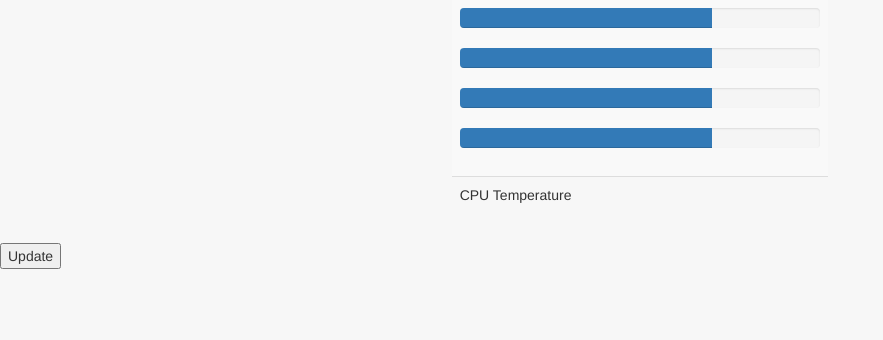
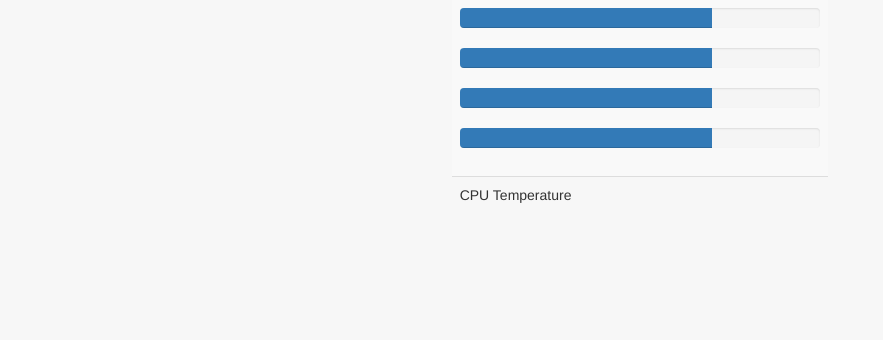
Before and after one commit to GaryLam56/RaspberryPiMonitor, a Django app: template monitor/templates/monitor/index.html in a window 1280 px wide. Shown: the part 460-800 px from the top of the page, without its empty margins (0-883 px from the left). Run offline with Django 3.2, Linux system fonts and the light colour scheme; the template is opened without the code that fills it, so the values that code supplies are empty; some libraries are stand-ins or nearby versions.

Commit message:
automated updated

```diff
--- a/monitor/templates/monitor/index.html
+++ b/monitor/templates/monitor/index.html
@@ -167,9 +167,9 @@
             </div>
         </div>
 
-    <button type="button" id="update-btn">{% csrf_token %}Update</button>
+    <!-- <button type="button" id="update-btn">{% csrf_token %}Update</button> -->
 <script>
-	update();
+	setInterval(update(),4000);
 </script>
 </body>
 </html>
```
